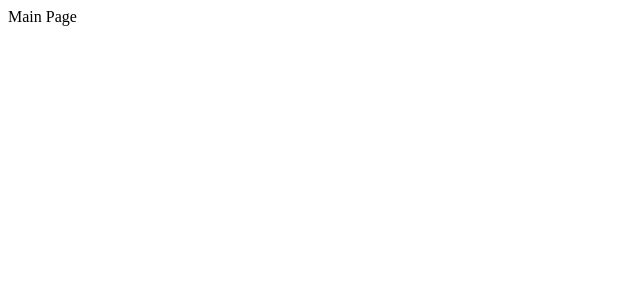
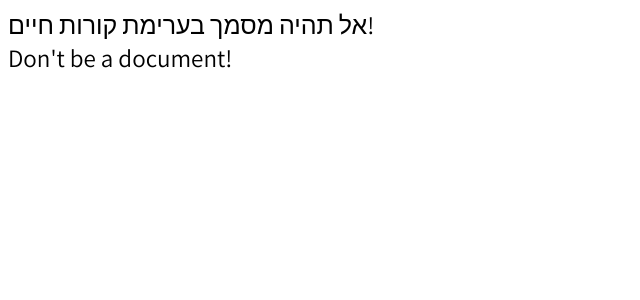
Before and after one commit to ChengaDev/digitalcv, a React (Create React App) app: page / in a window 1280 px wide. Shown: the top 300 px of the page, without its empty margins (0-640 px from the left). Built offline with nearby package versions, Linux system fonts and the light colour scheme.

Commit message:
inital setup -> store + theme + styled components

```diff
--- a/package.json
+++ b/package.json
@@ -3,10 +3,14 @@
   "version": "0.1.0",
   "private": true,
   "dependencies": {
+    "axios": "^0.19.0",
     "react": "^16.9.0",
     "react-dom": "^16.9.0",
+    "react-redux": "^7.1.1",
     "react-router-dom": "^5.0.1",
     "react-scripts": "3.1.1",
+    "redux": "^4.0.4",
+    "redux-thunk": "^2.3.0",
     "styled-components": "^4.3.2"
   },
   "scripts": {
--- a/src/index.html
+++ b/src/index.html
@@ -18,6 +18,7 @@
       work correctly both with client-side routing and a non-root public URL.
       Learn how to configure a non-root public URL by running `npm run build`.
     -->
+    <link href="https://fonts.googleapis.com/css?family=Assistant:400,700&display=swap" rel="stylesheet">
     <title>Digital CV</title>
   </head>
   <body>
--- a/src/index.js
+++ b/src/index.js
@@ -1,8 +1,18 @@
 import React from 'react';
 import ReactDOM from 'react-dom';
 import App from './components/App';
+import theme from './theme/theme';
+import { ThemeProvider } from 'styled-components';
+import { Provider } from 'react-redux';
+import configureStore from './store/configureStore.prod';
+
+const store = configureStore();
 
 ReactDOM.render(
-    <App />,
+    <Provider store={store}>
+        <ThemeProvider theme={theme}>
+            <App />
+        </ThemeProvider>
+    </Provider>,
     document.querySelector('#root')
 );
--- a/src/pages/Main.js
+++ b/src/pages/Main.js
@@ -1,13 +1,22 @@
 import React from 'react';
+import styled from 'styled-components';
 
 class Main extends React.Component {
     render() {
         return(
-            <div>
-                Main Page
-            </div>
+            <MainPageWrapper>
+                אל תהיה מסמך בערימת קורות חיים!
+                <br />
+                Don't be  a document!
+            </MainPageWrapper>
         );
     };
 };
 
+const MainPageWrapper = styled.div`
+    font-size: 25px;
+    font-family: ${props => props.theme.fontFamilies.assistant};
+    font-weight: 400;
+`;
+
 export default Main;
--- /dev/null
+++ b/src/store/configureStore.js
@@ -0,0 +1,5 @@
+if (process.env.NODE_ENV === "production"){
+    module.exports = require('./configureStore.prod');
+} else{
+    module.exports = require('./configureStore.dev');
+}
--- /dev/null
+++ b/src/store/configureStore.prod.js
@@ -0,0 +1,17 @@
+import {createStore, applyMiddleware, compose} from 'redux';
+import rootReducer from './rootReducer';
+import thunk from 'redux-thunk';
+
+/**
+ * Create the redux store using the root reducer, initial state, and any required middlewares
+ * @param {object} initialState
+ */
+const composeEnhancers = window.__REDUX_DEVTOOLS_EXTENSION_COMPOSE__ || compose;
+
+export default function configureStore(initialState){
+    return createStore(
+        rootReducer,
+        initialState,
+        );
+        composeEnhancers(applyMiddleware(thunk))
+}
--- /dev/null
+++ b/src/store/initialState.js
@@ -0,0 +1,3 @@
+export default {
+
+}
--- /dev/null
+++ b/src/store/rootReducer.js
@@ -0,0 +1,5 @@
+import {combineReducers} from 'redux';
+
+const rootReducer = combineReducers({});
+
+export default rootReducer;
--- /dev/null
+++ b/src/theme/theme.js
@@ -0,0 +1,7 @@
+const theme = {
+    fontFamilies: {
+        assistant: '"Assistant", sans-serif'
+    }
+};
+
+export default theme;
```
Also changed, not shown: src/store/configureStore.dev.js (added, +16 -0 lines), src/components/App.js (line endings or trailing spaces), 1 other file (tests, documents, lock files or other folders).
